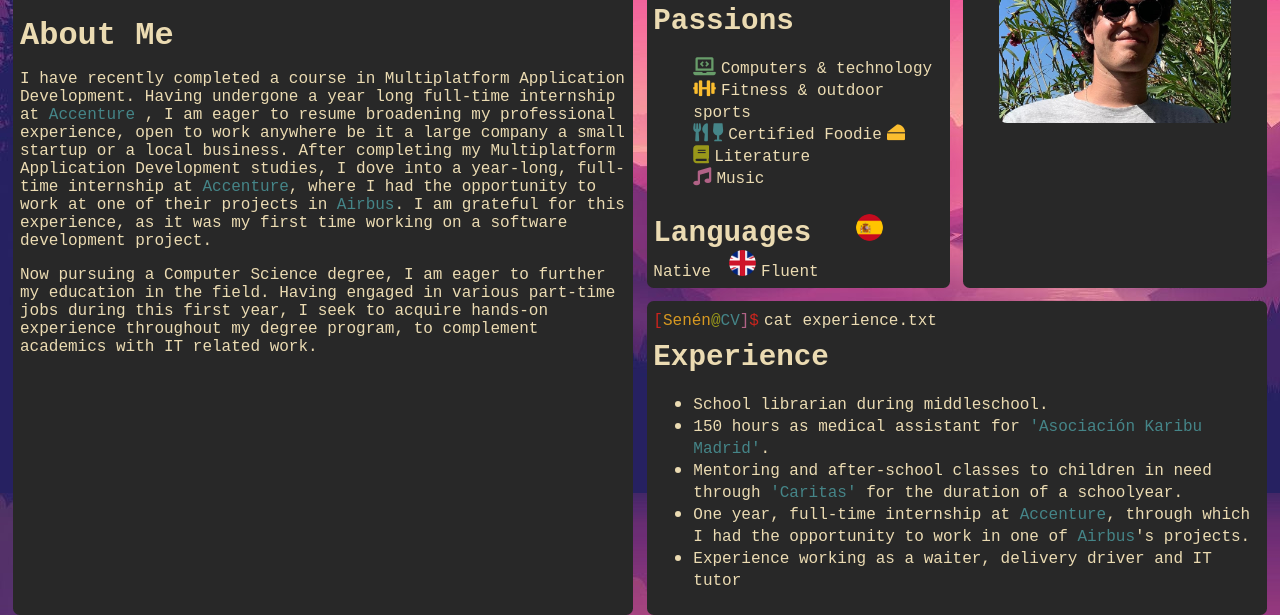
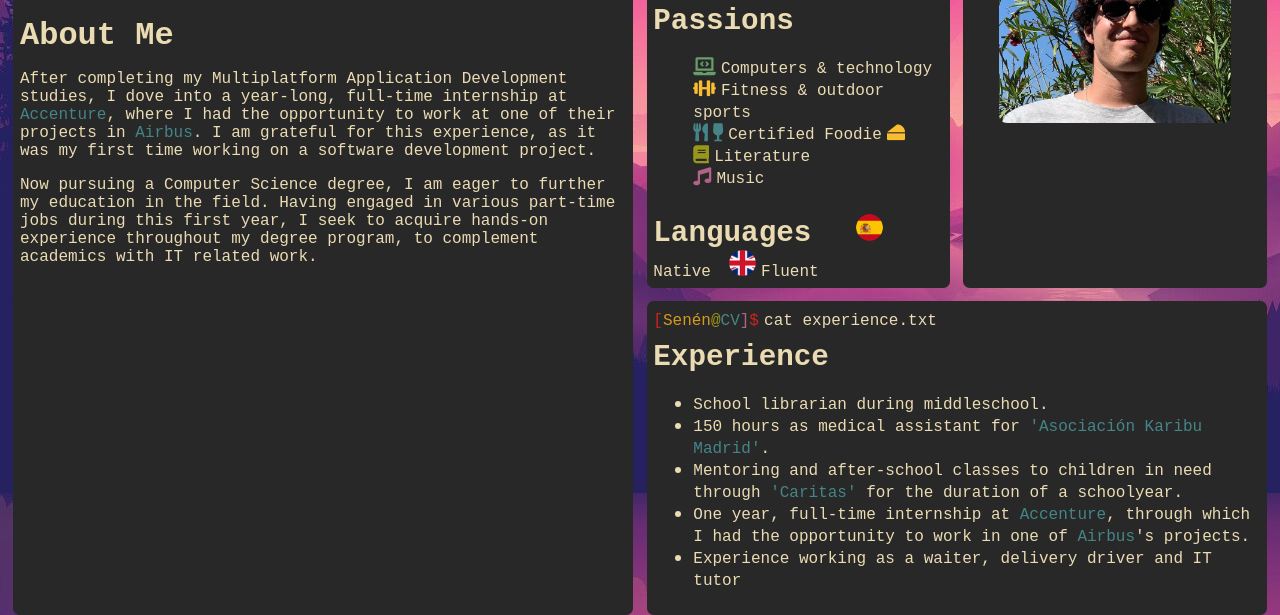
Before and after one commit to LuckyToaster/curriculum-vitae, a plain HTML site: page cv.html in a window 1280 px wide. Shown: the part 311-926 px from the top of the page. Drawn offline with nearby package versions, Linux system fonts and the light colour scheme.

Commit message:
updated About Me

```diff
--- a/cv.html
+++ b/cv.html
@@ -86,7 +86,6 @@
                 <h1><code>About Me</code></h1>
                 <code>
                     <p>
-                        I have recently completed a course in Multiplatform Application Development. Having undergone a year long full-time internship at <a href="https://www.accenture.com/es-es">Accenture</a> , I am eager to resume broadening my professional experience, open to work anywhere be it a large company a small startup or a local business.
                         After completing my Multiplatform Application Development studies, I dove into a year-long, full-time internship at <a href="https://www.accenture.com/es-es">Accenture</a>, where I had the opportunity to work at one of their projects in <a href="https://www.airbus.com/en">Airbus</a>. I am grateful for this experience, as it was my first time working on a software development project.
                     </p>
                     <p>
```
